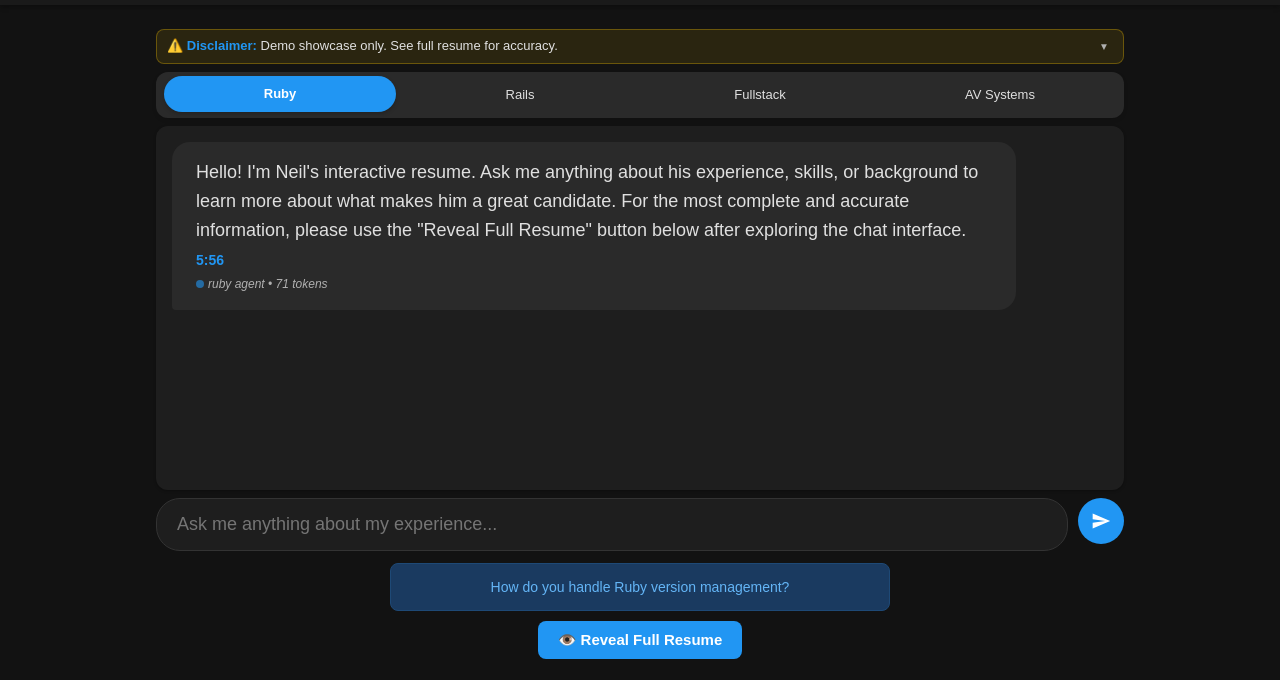
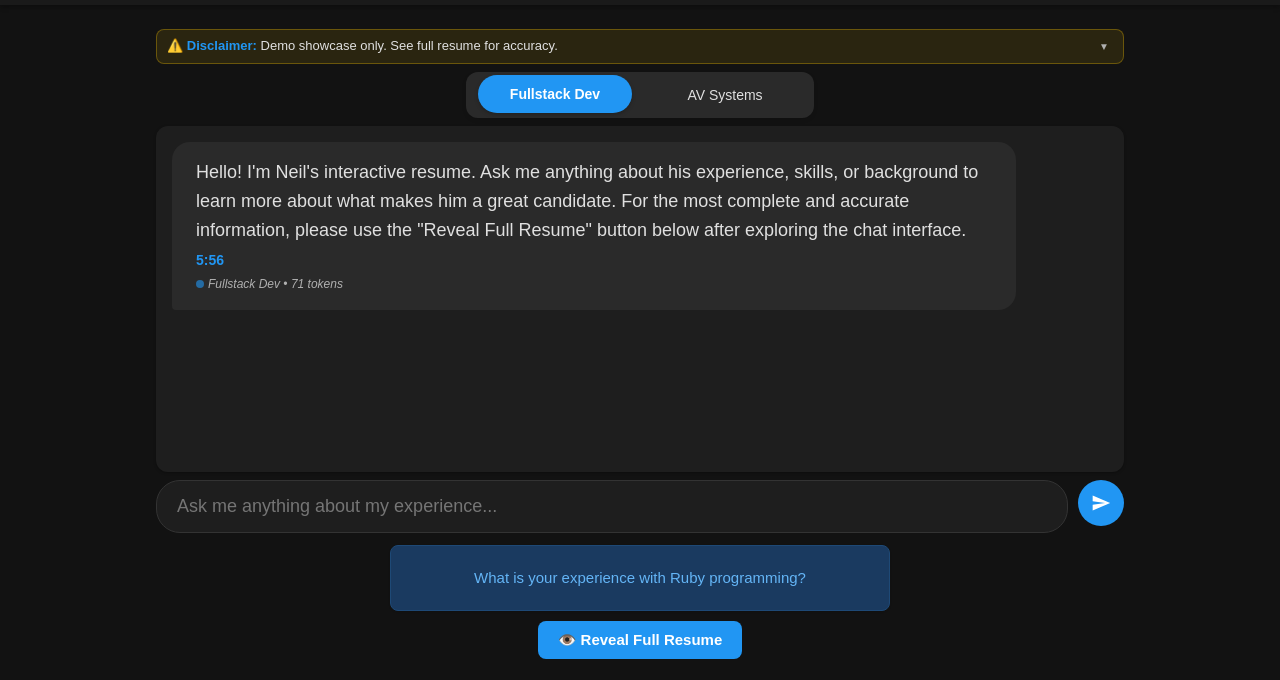
Before and after one commit to neil-sib/neil-sib.github.io, a plain HTML site: page index.html in a window 1280 px wide. Shown: the part 120-800 px from the top of the page. Drawn offline with Linux system fonts and the light colour scheme.

Commit message:
Optimize AI agents to Fullstack Dev and AV Systems

```diff
--- a/index.html
+++ b/index.html
@@ -201,29 +201,30 @@
       fill: white;
     }
     .suggested-questions {
-      margin-top: var(--space-xs); /* Further reduced from space-sm */
+      margin-top: var(--space-xs);
       display: block;
       width: 100%;
       max-width: 500px;
       margin-left: auto;
       margin-right: auto;
     }
+
     .suggested-question {
       background: var(--suggestion-bg);
       color: var(--suggestion-color);
-      padding: 4px 8px; /* Further reduced padding */
-      border-radius: 8px; /* Reduced from 12px */
-      font-size: 14px; /* Smaller font */
+      padding: 10px 15px;
+      border-radius: 8px;
+      font-size: 15px;
       cursor: pointer;
       border: 1px solid var(--suggestion-border);
       transition: all 0.2s;
       text-align: center;
       word-wrap: break-word;
-      box-shadow: none; /* Removed box shadow */
+      box-shadow: 0 1px 2px rgba(0,0,0,0.1);
       display: flex;
       align-items: center;
       justify-content: center;
-      min-height: 38px; /* Further reduced from 48px */
+      min-height: 44px;
     }
     .suggested-question:hover {
       background: var(--suggestion-hover);
@@ -487,14 +488,18 @@
       box-shadow: 0 2px 4px rgba(0,0,0,0.1);
       height: 38px; /* Fixed height */
       align-items: center; /* Vertical center alignment */
+      max-width: 400px; /* Added max-width */
+      margin-left: auto; /* Center horizontally */
+      margin-right: auto; /* Center horizontally */
     }
 
     .agent-option {
-      padding: var(--space-xs) var(--space-sm); /* Reduced from space-md */
-      margin: 0 var(--space-xs);
+      padding: var(--space-xs) var(--space-md); /* Increased horizontal padding */
+      margin: 0 var(--space-sm); /* Increased margin */
       border-radius: 20px;
       cursor: pointer;
-      font-size: 13px; /* Reduced from 14px */
+      font-size: 14px; /* Increased from 13px */
+      font-weight: 500; /* Added medium weight */
       transition: all 0.2s ease;
       flex: 1;
       text-align: center;
@@ -502,7 +507,9 @@
       display: flex; /* Added for better centering */
       align-items: center; /* Vertical center */
       justify-content: center; /* Horizontal center */
-      height: 26px; /* Fixed height for all options */
+      height: 28px; /* Increased height slightly */
+      white-space: nowrap; /* Prevent text wrapping */
+      min-width: 120px; /* Ensure minimum width */
     }
 
     .agent-option:hover {
@@ -584,9 +591,7 @@
     </div>
 
     <div class="agent-selector" id="agent-selector">
-      <div class="agent-option active" data-agent="ruby">Ruby</div>
-      <div class="agent-option" data-agent="rails">Rails</div>
-      <div class="agent-option" data-agent="fullstack">Fullstack</div>
+      <div class="agent-option active" data-agent="dev">Fullstack Dev</div>
       <div class="agent-option" data-agent="av">AV Systems</div>
     </div>
 
@@ -694,7 +699,7 @@
       const askedQuestions = new Set();
       const revealedCategories = new Set();
       let questionCount = 0;
-      let currentAgent = 'ruby';
+      let currentAgent = 'dev';
 
       // Token usage tracking
       const tokenUsage = {
@@ -704,30 +709,20 @@
 
       // Group questions by the agent type
       const agentQuestions = {
-        ruby: [
+        dev: [
           "What is your experience with Ruby programming?",
           "How do you approach Ruby project organization?",
           "Tell me about your experience with Ruby gems.",
-          "What Ruby-specific best practices do you follow?",
-          "How do you handle Ruby version management?"
-        ],
-        rails: [
           "Describe your experience building web applications with Ruby on Rails.",
           "What strategies did you use to optimize database performance in your applications?",
-          "How do you approach testing in Ruby on Rails applications?",
           "What Rails design patterns do you commonly implement in your projects?",
           "How do you handle authentication and authorization in Rails apps?",
           "Tell me about your Shared is Better platform.",
-          "How did you implement real-time messaging in Shared is Better?"
-        ],
-        fullstack: [
           "What UI/UX considerations guided your frontend development decisions?",
           "How did you implement and manage CI/CD pipelines in your projects?",
-          "Describe your experience with cloud infrastructure management.",
           "What makes you stand out as a fullstack developer?",
           "What were your responsibilities at Infogain India?",
           "How do you stay updated with the latest technologies in your field?",
-          "What is your approach to mentoring junior developers?",
           "How have you used AI tools to enhance your development workflow?"
         ],
         av: [
@@ -742,7 +737,7 @@
 
       // Original categories for compatibility
       const questionCategories = {
-        rails: agentQuestions.rails,
+        rails: agentQuestions.dev.filter(q => q.includes("Rails")),
         avSystems: agentQuestions.av,
         devOps: ["How did you implement and manage CI/CD pipelines in your projects?", "Describe your experience with cloud infrastructure management."],
         codeQuality: ["What approach did you take to ensure code quality and maintainability?", "How did you approach testing in your development projects?"],
@@ -1254,7 +1249,8 @@
 
           const tokenDiv = document.createElement('div');
           tokenDiv.className = 'token-usage';
-          tokenDiv.textContent = `${currentAgent} agent • ${tokensUsed} tokens`;
+          const agentDisplayName = currentAgent === 'dev' ? 'Fullstack Dev' : 'AV Systems';
+          tokenDiv.textContent = `${agentDisplayName} • ${tokensUsed} tokens`;
           bubbleDiv.appendChild(tokenDiv);
         }
 
@@ -1673,11 +1669,22 @@
           }
         }
 
-        // Get just one random question
-        if (availableQuestions.length > 0) {
+        // Select just one question to display
+        let selectedQuestion;
+
+        // Priority 1: If this is the first question and we're in dev mode, use Ruby question
+        const rubyQuestion = "What is your experience with Ruby programming?";
+        if (currentAgent === 'dev' && !askedQuestions.has(rubyQuestion) && availableQuestions.includes(rubyQuestion) && questionCount === 0) {
+          selectedQuestion = rubyQuestion;
+        }
+        // Priority 2: Otherwise just pick a random question
+        else if (availableQuestions.length > 0) {
           const randomIndex = Math.floor(Math.random() * availableQuestions.length);
-          const selectedQuestion = availableQuestions[randomIndex];
-
+          selectedQuestion = availableQuestions[randomIndex];
+        }
+
+        // If we have a question to display, create and add it
+        if (selectedQuestion) {
           const questionDiv = document.createElement('div');
           questionDiv.className = 'suggested-question';
           questionDiv.textContent = selectedQuestion;
@@ -1760,8 +1767,16 @@
       });
 
       // Initial messages and suggested questions
-      addMessage(`Hello! I'm Neil's interactive resume. Ask me anything about his experience, skills, or background to learn more about what makes him a great candidate. For the most complete and accurate information, please use the "Reveal Full Resume" button below after exploring the chat interface.`, false);
-      displaySuggestedQuestions();
+      setTimeout(() => {
+        // Reset current agent to make sure we start with dev
+        currentAgent = 'dev';
+
+        // Add welcome message
+        addMessage(`Hello! I'm Neil's interactive resume. Ask me anything about his experience, skills, or background to learn more about what makes him a great candidate. For the most complete and accurate information, please use the "Reveal Full Resume" button below after exploring the chat interface.`, false);
+
+        // Show suggested questions
+        displaySuggestedQuestions();
+      }, 300); // Increased delay to ensure DOM is fully ready
 
       // Show the reveal resume button right away
       revealResumeBtn.style.display = 'block';
```
